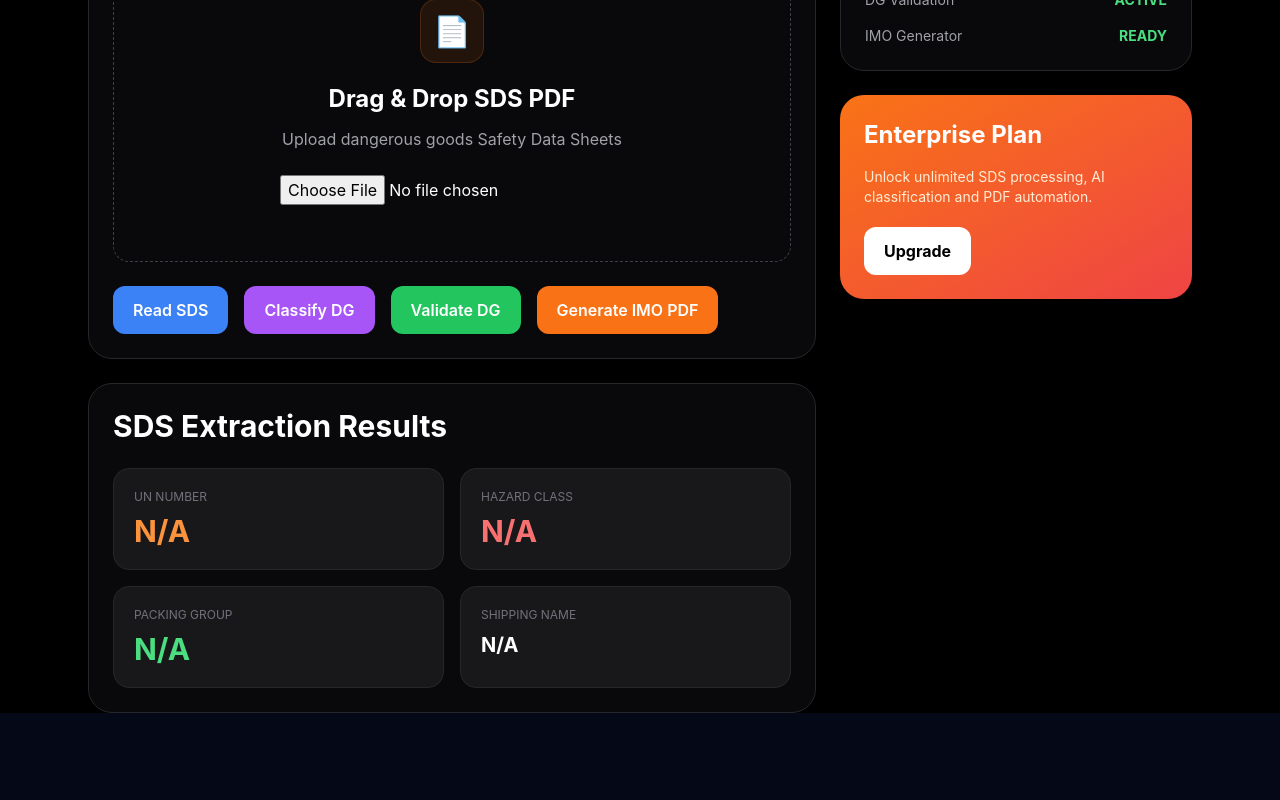
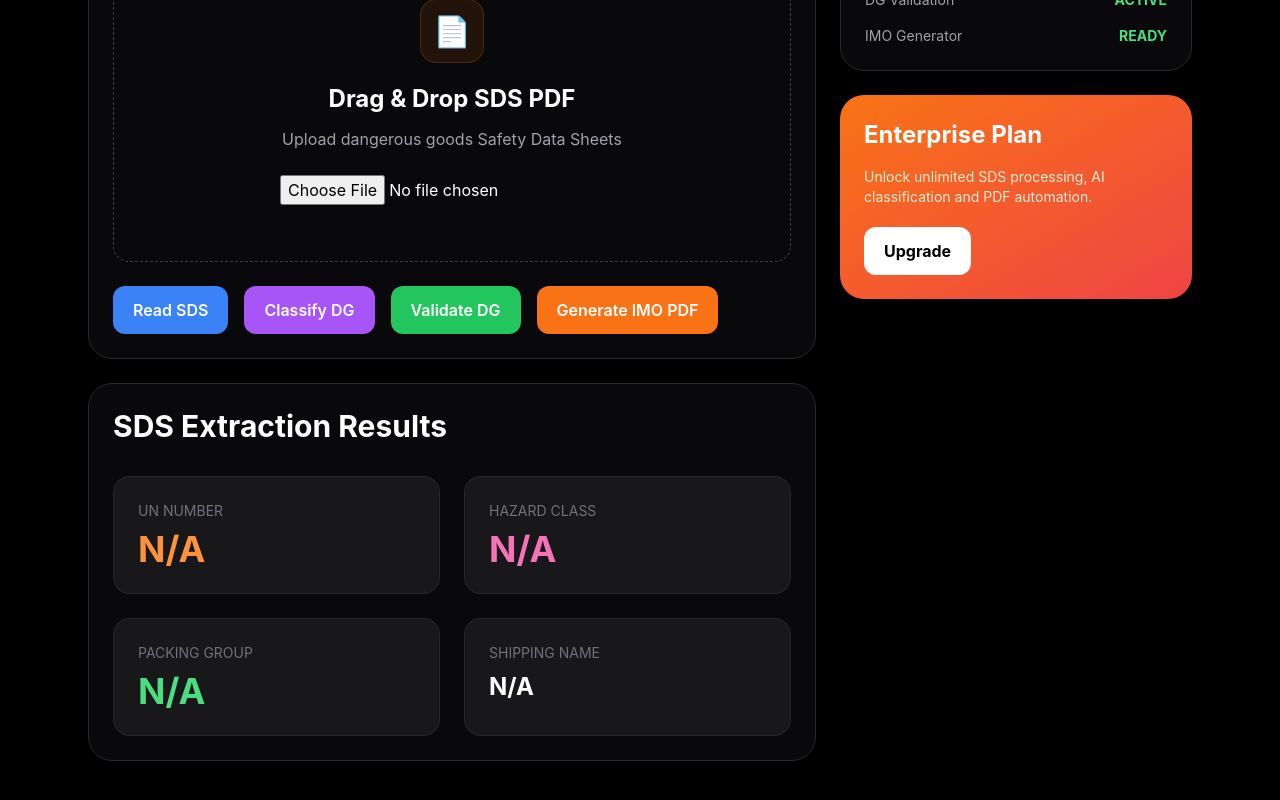
Before and after one commit to amardeus02-sudo/dgrflow, a Next.js app: page /dashboard in a window 1280 px wide. Shown: the part 510-1310 px from the top of the page. Before the commit the page ends 1223 px from the top, so only its background shows below. Built offline with nearby package versions, Linux system fonts and the light colour scheme.

Commit message:
Update dashboard.js

```diff
--- a/pages/dashboard.js
+++ b/pages/dashboard.js
@@ -2,9 +2,16 @@ import { useState } from "react";
 
 export default function Dashboard() {
   const [selectedFile, setSelectedFile] = useState(null);
+
   const [loading, setLoading] = useState(false);
 
+  const [sdsText, setSdsText] = useState("");
+
   const [sdsData, setSdsData] = useState(null);
+
+  const [classificationResult, setClassificationResult] = useState(null);
+
+  const [validationResult, setValidationResult] = useState(null);
 
   const [extractionResult, setExtractionResult] = useState({
     unNumber: "N/A",
@@ -15,9 +22,9 @@ export default function Dashboard() {
     tunnelCode: "N/A",
   });
 
-  const [classificationResult, setClassificationResult] = useState(null);
-
-  const [validationResult, setValidationResult] = useState(null);
+  // =========================
+  // FILE UPLOAD
+  // =========================
 
   const handleFileChange = (e) => {
     const file = e.target.files[0];
@@ -25,7 +32,16 @@ export default function Dashboard() {
     if (!file) return;
 
     setSelectedFile(file);
+
+    setSdsText("");
+    setSdsData(null);
+    setClassificationResult(null);
+    setValidationResult(null);
   };
+
+  // =========================
+  // READ SDS
+  // =========================
 
   const handleReadSDS = async () => {
     if (!selectedFile) {
@@ -33,9 +49,9 @@ export default function Dashboard() {
       return;
     }
 
-    setLoading(true);
+    try {
+      setLoading(true);
 
-    try {
       const formData = new FormData();
 
       formData.append("file", selectedFile);
@@ -53,6 +69,8 @@ export default function Dashboard() {
         throw new Error(data.error || "Failed to read SDS");
       }
 
+      setSdsText(data.text || "");
+
       setSdsData(data);
 
       setExtractionResult({
@@ -67,11 +85,16 @@ export default function Dashboard() {
       alert("SDS extracted successfully!");
     } catch (error) {
       console.error(error);
+
       alert("SDS extraction failed");
     } finally {
       setLoading(false);
     }
   };
+
+  // =========================
+  // CLASSIFY DG
+  // =========================
 
   const handleClassifyDG = async () => {
     if (!sdsData) {
@@ -79,9 +102,9 @@ export default function Dashboard() {
       return;
     }
 
-    setLoading(true);
+    try {
+      setLoading(true);
 
-    try {
       const response = await fetch("/api/classify", {
         method: "POST",
         headers: {
@@ -103,11 +126,16 @@ export default function Dashboard() {
       alert("DG classified successfully!");
     } catch (error) {
       console.error(error);
+
       alert("Classification failed");
     } finally {
       setLoading(false);
     }
   };
+
+  // =========================
+  // VALIDATE DG
+  // =========================
 
   const handleValidateDG = async () => {
     if (!classificationResult) {
@@ -115,9 +143,9 @@ export default function Dashboard() {
       return;
     }
 
-    setLoading(true);
+    try {
+      setLoading(true);
 
-    try {
       const response = await fetch("/api/validate", {
         method: "POST",
         headers: {
@@ -139,11 +167,16 @@ export default function Dashboard() {
       alert("DG validation completed!");
     } catch (error) {
       console.error(error);
+
       alert("DG validation failed");
     } finally {
       setLoading(false);
     }
   };
+
+  // =========================
+  // GENERATE IMO PDF
+  // =========================
 
   const handleGenerateIMO = async () => {
     if (!validationResult) {
@@ -151,9 +184,9 @@ export default function Dashboard() {
       return;
     }
 
-    setLoading(true);
+    try {
+      setLoading(true);
 
-    try {
       const response = await fetch("/api/generate-pdf", {
         method: "POST",
         headers: {
@@ -186,9 +219,12 @@ export default function Dashboard() {
 
       a.remove();
 
+      window.URL.revokeObjectURL(url);
+
       alert("IMO PDF generated successfully!");
     } catch (error) {
       console.error(error);
+
       alert("IMO PDF generation failed");
     } finally {
       setLoading(false);
@@ -232,18 +268,20 @@ export default function Dashboard() {
       </section>
 
       {/* MAIN GRID */}
-      <section className="max-w-6xl mx-auto px-6 grid grid-cols-1 lg:grid-cols-3 gap-6">
+      <section className="max-w-6xl mx-auto px-6 grid grid-cols-1 lg:grid-cols-3 gap-6 pb-10">
 
         {/* LEFT */}
         <div className="lg:col-span-2 space-y-6">
 
           {/* UPLOAD CARD */}
           <div className="bg-zinc-950 border border-zinc-800 rounded-3xl p-6">
+
             <h3 className="text-xl font-bold mb-6">
               Upload SDS
             </h3>
 
             <div className="border border-dashed border-zinc-700 rounded-2xl p-10 text-center">
+
               <div className="w-16 h-16 bg-orange-500/10 border border-orange-500/20 rounded-2xl mx-auto flex items-center justify-center text-3xl mb-5">
                 📄
               </div>
@@ -286,6 +324,7 @@ export default function Dashboard() {
 
             {/* ACTION BUTTONS */}
             <div className="flex flex-wrap gap-4 mt-6">
+
               <button
                 onClick={handleReadSDS}
                 disabled={loading}
@@ -317,56 +356,59 @@ export default function Dashboard() {
               >
                 Generate IMO PDF
               </button>
+
             </div>
           </div>
 
-          {/* SDS EXTRACTION RESULTS */}
+          {/* SDS RESULTS */}
           <div className="bg-zinc-950 border border-zinc-800 rounded-3xl p-6">
-            <h3 className="text-3xl font-bold mb-6">
+
+            <h3 className="text-3xl font-bold mb-8">
               SDS Extraction Results
             </h3>
 
-            <div className="grid grid-cols-1 md:grid-cols-2 gap-4">
+            <div className="grid grid-cols-1 md:grid-cols-2 gap-6">
 
-              <div className="bg-zinc-900 border border-zinc-800 rounded-2xl p-5">
-                <p className="text-xs uppercase text-zinc-500 mb-2">
-                  UN Number
+              <div className="bg-zinc-900 border border-zinc-800 rounded-2xl p-6">
+                <p className="text-zinc-500 text-sm mb-2">
+                  UN NUMBER
                 </p>
 
-                <h4 className="text-3xl font-bold text-orange-400">
+                <h4 className="text-4xl font-bold text-orange-400">
                   {extractionResult.unNumber}
                 </h4>
               </div>
 
-              <div className="bg-zinc-900 border border-zinc-800 rounded-2xl p-5">
-                <p className="text-xs uppercase text-zinc-500 mb-2">
-                  Hazard Class
+              <div className="bg-zinc-900 border border-zinc-800 rounded-2xl p-6">
+                <p className="text-zinc-500 text-sm mb-2">
+                  HAZARD CLASS
                 </p>
 
-                <h4 className="text-3xl font-bold text-red-400">
+                <h4 className="text-4xl font-bold text-pink-400">
                   {extractionResult.hazardClass}
                 </h4>
               </div>
 
-              <div className="bg-zinc-900 border border-zinc-800 rounded-2xl p-5">
-                <p className="text-xs uppercase text-zinc-500 mb-2">
-                  Packing Group
+              <div className="bg-zinc-900 border border-zinc-800 rounded-2xl p-6">
+                <p className="text-zinc-500 text-sm mb-2">
+                  PACKING GROUP
                 </p>
 
-                <h4 className="text-3xl font-bold text-green-400">
+                <h4 className="text-4xl font-bold text-green-400">
                   {extractionResult.packingGroup}
                 </h4>
               </div>
 
-              <div className="bg-zinc-900 border border-zinc-800 rounded-2xl p-5">
-                <p className="text-xs uppercase text-zinc-500 mb-2">
-                  Shipping Name
+              <div className="bg-zinc-900 border border-zinc-800 rounded-2xl p-6">
+                <p className="text-zinc-500 text-sm mb-2">
+                  SHIPPING NAME
                 </p>
 
-                <h4 className="text-xl font-bold">
+                <h4 className="text-2xl font-bold text-white">
                   {extractionResult.shippingName}
                 </h4>
               </div>
+
             </div>
           </div>
 
@@ -395,17 +437,20 @@ export default function Dashboard() {
               </pre>
             </div>
           )}
+
         </div>
 
         {/* RIGHT SIDEBAR */}
         <div className="space-y-6">
 
           <div className="bg-zinc-950 border border-zinc-800 rounded-3xl p-6">
+
             <h3 className="text-xl font-bold mb-5">
               Platform Status
             </h3>
 
             <div className="space-y-4 text-sm">
+
               <div className="flex justify-between">
                 <span className="text-zinc-400">
                   AI Extraction
@@ -435,10 +480,12 @@ export default function Dashboard() {
                   READY
                 </span>
               </div>
+
             </div>
           </div>
 
           <div className="bg-gradient-to-br from-orange-500 to-red-500 rounded-3xl p-6">
+
             <h3 className="text-2xl font-bold mb-4">
               Enterprise Plan
             </h3>
@@ -450,8 +497,11 @@ export default function Dashboard() {
             <button className="bg-white text-black font-bold px-5 py-3 rounded-xl">
               Upgrade
             </button>
+
           </div>
+
         </div>
+
       </section>
     </div>
   );
```
